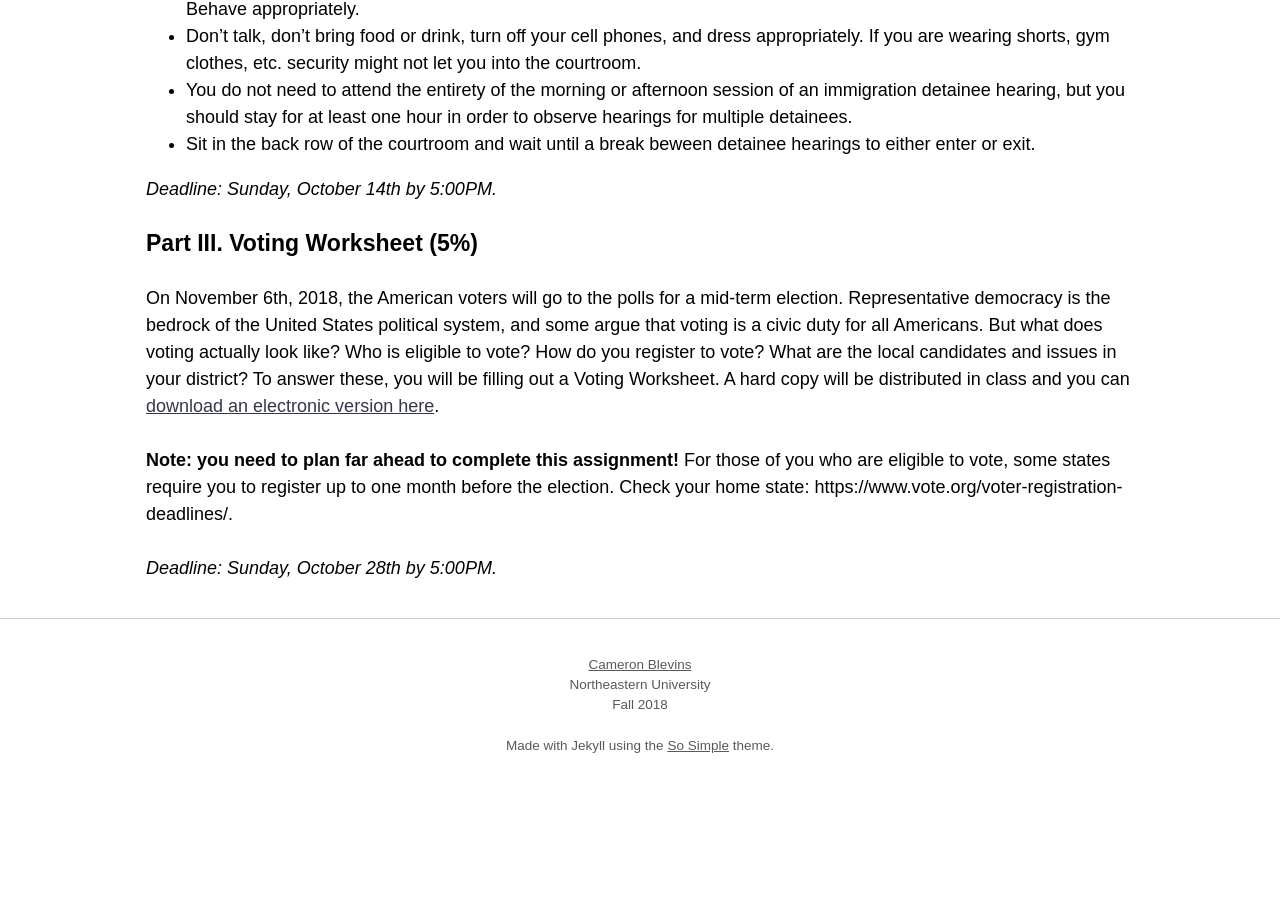
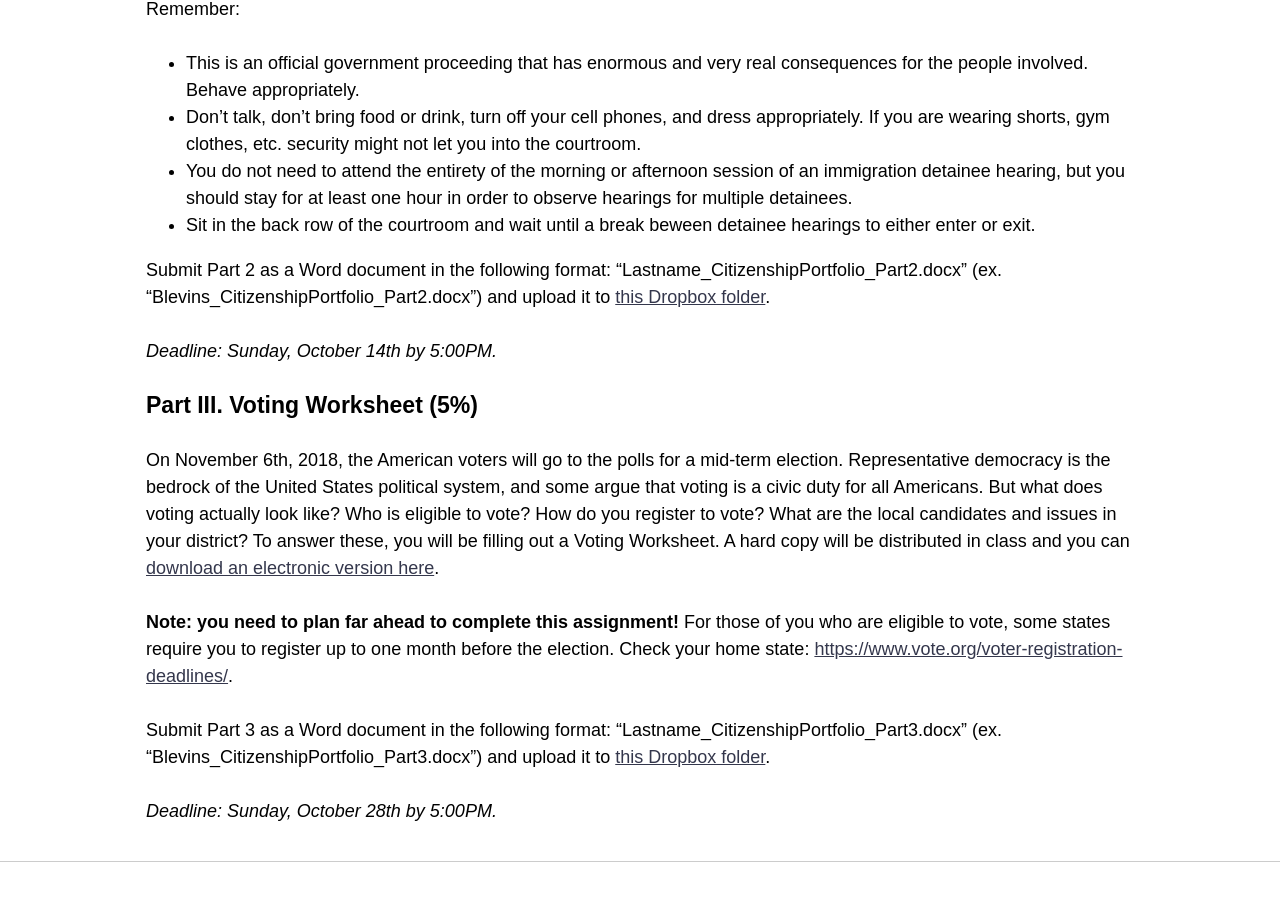
Before and after one commit to cblevins/f18-intro-us, a Jekyll site: the page built from citizenship-portfolio.md, in a window 1280 px wide and 900 px high, scrolled down 1680 px. Built offline with Jekyll 4.4.1, drawn with Linux system fonts in a browser that asks for light colours; nearby versions of some CDN libraries; before the commit the page ends 2508 px from its top, so only the background shows below that; some of the changed text lies outside the part shown.

Commit message:
assignments

```diff
--- a/citizenship-portfolio.md
+++ b/citizenship-portfolio.md
@@ -20,6 +20,8 @@ Remember:
 - Arrive at least 10-15 minutes early and if you need to leave before it ends, try to sit near the back and wait until a natural break or lull to exit.
 - If anyone asks, tell them that you are attending the meeting as an observing member of the public and are there for a class assignment.
 
+Submit Part 1 as a Word document in the following format: "Lastname_CitizenshipPortfolio_Part1.docx" (ex. "Blevins_CitizenshipPortfolio_Part1.docx") and upload it to [this Dropbox folder](https://www.dropbox.com/request/4ZW3IbU1ieaN9FUAp245).
+
 *Deadline: Wednesday, September 19th by 5:00PM.*
 
 ### Part II. Attend an immigration detainee hearing (5%)
@@ -37,12 +39,16 @@ Remember:
 - You do not need to attend the entirety of the morning or afternoon session of an immigration detainee hearing, but you should stay for at least one hour in order to observe hearings for multiple detainees.
 - Sit in the back row of the courtroom and wait until a break beween detainee hearings to either enter or exit.
 
+Submit Part 2 as a Word document in the following format: "Lastname_CitizenshipPortfolio_Part2.docx" (ex. "Blevins_CitizenshipPortfolio_Part2.docx") and upload it to [this Dropbox folder](https://www.dropbox.com/request/hKk2CRBULW45oUkcsRWb).
+
 *Deadline: Sunday, October 14th by 5:00PM.*
 
 ### Part III. Voting Worksheet (5%)
 
 On November 6th, 2018, the American voters will go to the polls for a mid-term election. Representative democracy is the bedrock of the United States political system, and some argue that voting is a civic duty for all Americans. But what does voting actually look like? Who is eligible to vote? How do you register to vote? What are the local candidates and issues in your district? To answer these, you will be filling out a Voting Worksheet. A hard copy will be distributed in class and you can [download an electronic version here]({{site.baseurl}}/downloads/voting-worksheet.docx).
 
-**Note: you need to plan far ahead to complete this assignment!** For those of you who are eligible to vote, some states require you to register up to one month before the election. Check your home state: https://www.vote.org/voter-registration-deadlines/.
+**Note: you need to plan far ahead to complete this assignment!** For those of you who are eligible to vote, some states require you to register up to one month before the election. Check your home state: <https://www.vote.org/voter-registration-deadlines/>.
+
+Submit Part 3 as a Word document in the following format: "Lastname_CitizenshipPortfolio_Part3.docx" (ex. "Blevins_CitizenshipPortfolio_Part3.docx") and upload it to [this Dropbox folder](https://www.dropbox.com/request/UkH1Z0VvOiYXa2Q4bUMk).
 
 *Deadline: Sunday, October 28th by 5:00PM.*
```
Also changed, not shown: weekend-briefing.md (+3 -1 lines).
